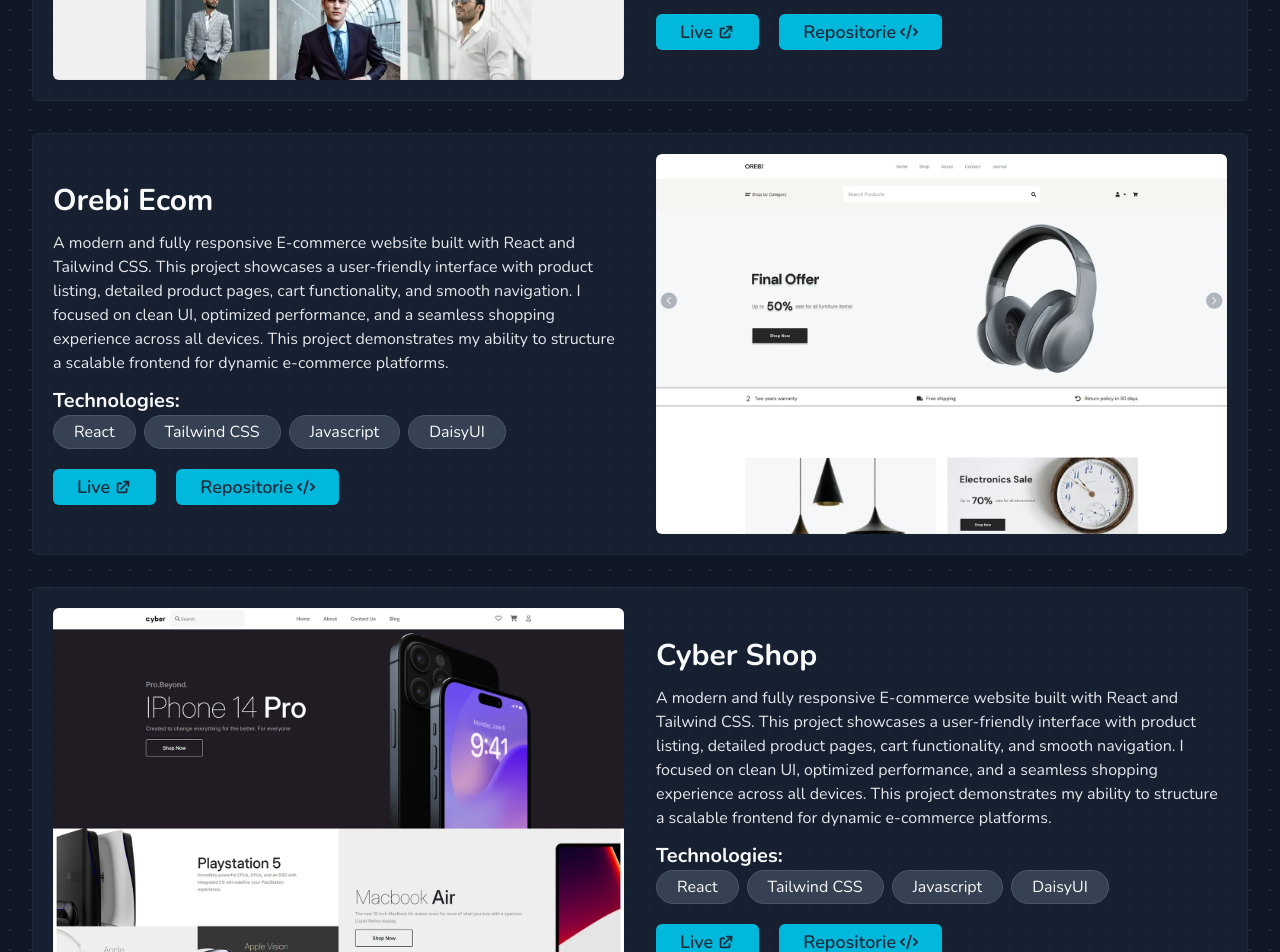
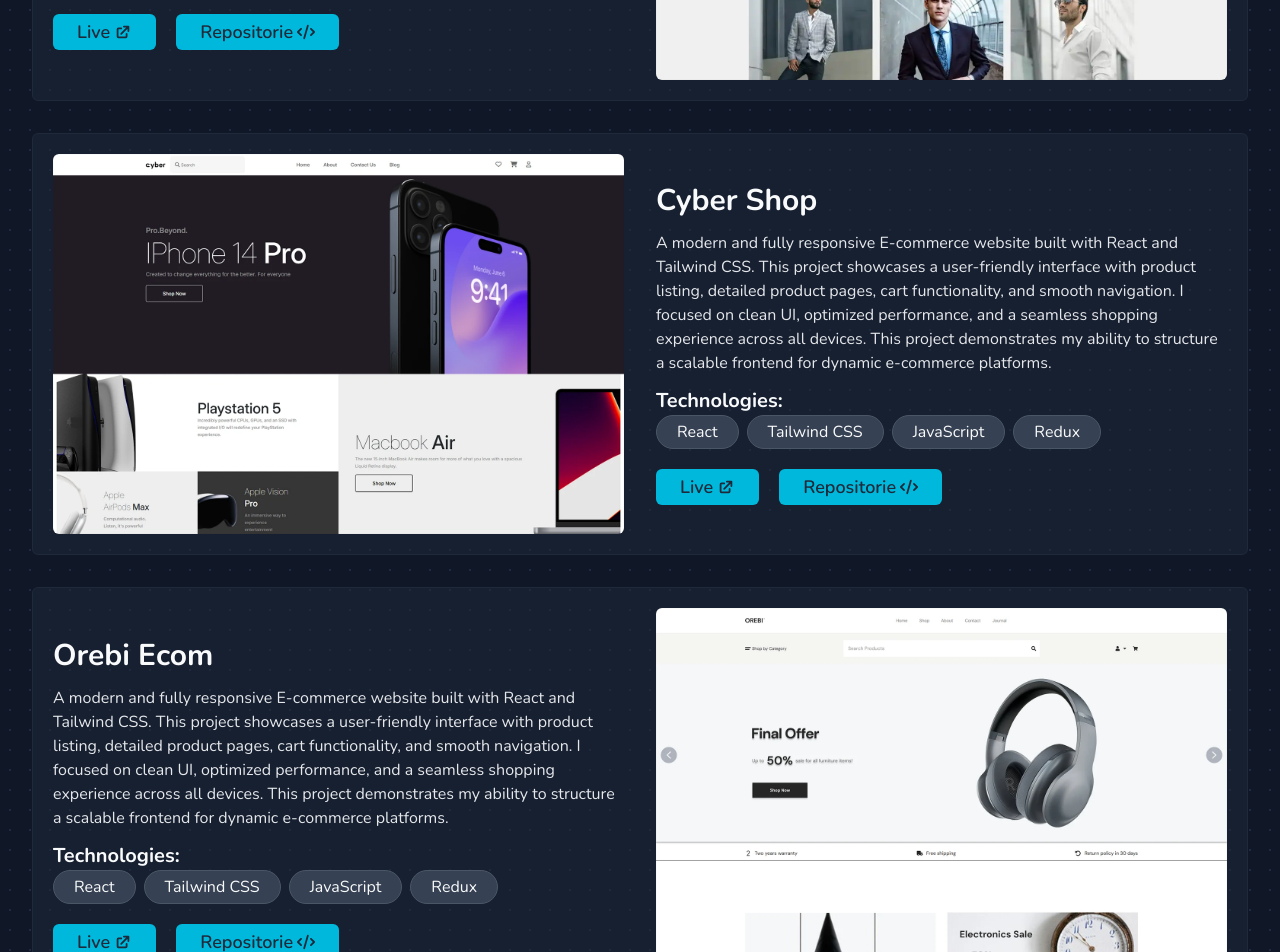
Before and after one commit to LitanMolla/portfolio-react, a React (Vite) app: page / in a window 1280 px wide. Shown: the part 2580-3532 px from the top of the page. Built offline with nearby package versions, Linux system fonts and the light colour scheme.

Commit message:
project card add

```diff
--- a/src/components/Portfolio.jsx
+++ b/src/components/Portfolio.jsx
@@ -4,6 +4,7 @@
 import { HiExternalLink } from "react-icons/hi";
 import { FaCode } from "react-icons/fa6";
 import { FaFolderOpen } from "react-icons/fa";
+import { Link } from "react-router-dom";
 
 const Portfolio = () => {
   return (
@@ -23,81 +24,37 @@
           </div>
           {/* <h1 className='text-4xl font-bold text-cyan-500 text-center mb-12'>Portfolio</h1> */}
           <div className="space-y-8">
+            {/*  */}
+            <ProjectCard
+              heading={'Hexa Shop'}
+              details={'A modern and fully responsive E-commerce website built with React and Tailwind CSS. This project showcases a user-friendly interface with product listing, detailed product pages, cart functionality, and smooth navigation. I focused on clean UI, optimized performance, and a seamless shopping experience across all devices. This project demonstrates my ability to structure a scalable frontend for dynamic e-commerce platforms.'}
+              image={project1}
+              repositorie={'/'}
+              live={'/'}
+              technologies={['React','Tailwind CSS','JavaScript','Redux']}
+              className="lg:flex-row-reverse"
+              />
             {/* Project Item 1*/}
-            <div className="flex lg:flex-row flex-col justify-between gap-8 items-center bg-gray-800/50 p-5 rounded-md border border-gray-800 duration-300 hover:shadow-lg hover:shadow-gray-700   max-w-120 md:max-w-150 lg:max-w-full mx-auto">
-              <div className="lg:w-1/2">
-                <div className="overflow-hidden rounded-md">
-                  <img src={project1} alt="Project IMG" className="w-full duration-300 hover:scale-105 " />
-                </div>
-              </div>
-              <div className="lg:w-1/2 space-y-3">
-                <h3 className="text-3xl font-bold text-gray-50">Hexa Shop</h3>
-                <p className="text-base text-gray-200">A modern and fully responsive E-commerce website built with React and Tailwind CSS. This project showcases a user-friendly interface with product listing, detailed product pages, cart functionality, and smooth navigation. I focused on clean UI, optimized performance, and a seamless shopping experience across all devices. This project demonstrates my ability to structure a scalable frontend for dynamic e-commerce platforms.</p>
-                <div className="">
-                  <h4 className="text-xl font-bold text-gray-50">Technologies:</h4>
-                  <div className="flex gap-2 flex-wrap">
-                    <p className="text-base px-5 py-1 bg-gray-700 text-gray-50 rounded-full border border-gray-600 duration-300 hover:scale-105">React</p>
-                    <p className="text-base px-5 py-1 bg-gray-700 text-gray-50 rounded-full border border-gray-600 duration-300 hover:scale-105">Tailwind CSS</p>
-                    <p className="text-base px-5 py-1 bg-gray-700 text-gray-50 rounded-full border border-gray-600 duration-300 hover:scale-105">Javascript</p>
-                    <p className="text-base px-5 py-1 bg-gray-700 text-gray-50 rounded-full border border-gray-600 duration-300 hover:scale-105">DaisyUI</p>
-                  </div>
-                </div>
-                <div className="flex mt-5 gap-5">
-                  <button className="text-gray-800 font-semibold text-lg cursor-pointer bg-cyan-500 px-6 py-1 rounded-md duration-300 hover:bg-cyan-600 flex items-center gap-1">Live <HiExternalLink /></button>
-                  <button className="text-gray-800 font-semibold text-lg cursor-pointer bg-cyan-500 px-6 py-1 rounded-md duration-300 hover:bg-cyan-600 flex items-center gap-1">Repositorie <FaCode /></button>
-                </div>
-              </div>
-            </div>
+              <ProjectCard
+              heading={'Cyber Shop'}
+              details={'A modern and fully responsive E-commerce website built with React and Tailwind CSS. This project showcases a user-friendly interface with product listing, detailed product pages, cart functionality, and smooth navigation. I focused on clean UI, optimized performance, and a seamless shopping experience across all devices. This project demonstrates my ability to structure a scalable frontend for dynamic e-commerce platforms.'}
+              image={project3}
+              repositorie={'/'}
+              live={'/'}
+              technologies={['React','Tailwind CSS','JavaScript','Redux']}
+              />
             {/* Project Item 2*/}
-            <div className="flex lg:flex-row-reverse flex-col justify-between gap-8 items-center bg-gray-800/50 p-5 rounded-md border border-gray-800 duration-300 hover:shadow-lg hover:shadow-gray-700   max-w-120 md:max-w-150 lg:max-w-full mx-auto">
-              <div className="lg:w-1/2">
-                <div className="overflow-hidden rounded-md">
-                  <img src={project2} alt="Project IMG" className="w-full duration-300 hover:scale-105 " />
-                </div>
-              </div>
-              <div className="lg:w-1/2 space-y-3">
-                <h3 className="text-3xl font-bold text-gray-50">Orebi Ecom</h3>
-                <p className="text-base text-gray-200">A modern and fully responsive E-commerce website built with React and Tailwind CSS. This project showcases a user-friendly interface with product listing, detailed product pages, cart functionality, and smooth navigation. I focused on clean UI, optimized performance, and a seamless shopping experience across all devices. This project demonstrates my ability to structure a scalable frontend for dynamic e-commerce platforms.</p>
-                <div className="">
-                  <h4 className="text-xl font-bold text-gray-50">Technologies:</h4>
-                  <div className="flex gap-2 flex-wrap">
-                    <p className="text-base px-5 py-1 bg-gray-700 text-gray-50 rounded-full border border-gray-600 duration-300 hover:scale-105">React</p>
-                    <p className="text-base px-5 py-1 bg-gray-700 text-gray-50 rounded-full border border-gray-600 duration-300 hover:scale-105">Tailwind CSS</p>
-                    <p className="text-base px-5 py-1 bg-gray-700 text-gray-50 rounded-full border border-gray-600 duration-300 hover:scale-105">Javascript</p>
-                    <p className="text-base px-5 py-1 bg-gray-700 text-gray-50 rounded-full border border-gray-600 duration-300 hover:scale-105">DaisyUI</p>
-                  </div>
-                </div>
-                <div className="flex mt-5 gap-5">
-                  <button className="text-gray-800 font-semibold text-lg cursor-pointer bg-cyan-500 px-6 py-1 rounded-md duration-300 hover:bg-cyan-600 flex items-center gap-1">Live <HiExternalLink /></button>
-                  <button className="text-gray-800 font-semibold text-lg cursor-pointer bg-cyan-500 px-6 py-1 rounded-md duration-300 hover:bg-cyan-600 flex items-center gap-1">Repositorie <FaCode /></button>
-                </div>
-              </div>
-            </div>
+            <ProjectCard
+              heading={'Orebi Ecom'}
+              details={'A modern and fully responsive E-commerce website built with React and Tailwind CSS. This project showcases a user-friendly interface with product listing, detailed product pages, cart functionality, and smooth navigation. I focused on clean UI, optimized performance, and a seamless shopping experience across all devices. This project demonstrates my ability to structure a scalable frontend for dynamic e-commerce platforms.'}
+              image={project2}
+              repositorie={'/'}
+              live={'/'}
+              technologies={['React','Tailwind CSS','JavaScript','Redux']}
+              className="lg:flex-row-reverse"
+              />
             {/* Project Item 3*/}
-            <div className="flex lg:flex-row flex-col justify-between gap-8 items-center bg-gray-800/50 p-5 rounded-md border border-gray-800 duration-300 hover:shadow-lg hover:shadow-gray-700   max-w-120 md:max-w-150 lg:max-w-full mx-auto">
-              <div className="lg:w-1/2">
-                <div className="overflow-hidden rounded-md">
-                  <img src={project3} alt="Project IMG" className="w-full duration-300 hover:scale-105 " />
-                </div>
-              </div>
-              <div className="lg:w-1/2 space-y-3">
-                <h3 className="text-3xl font-bold text-gray-50">Cyber Shop</h3>
-                <p className="text-base text-gray-200">A modern and fully responsive E-commerce website built with React and Tailwind CSS. This project showcases a user-friendly interface with product listing, detailed product pages, cart functionality, and smooth navigation. I focused on clean UI, optimized performance, and a seamless shopping experience across all devices. This project demonstrates my ability to structure a scalable frontend for dynamic e-commerce platforms.</p>
-                <div className="">
-                  <h4 className="text-xl font-bold text-gray-50">Technologies:</h4>
-                  <div className="flex gap-2 flex-wrap">
-                    <p className="text-base px-5 py-1 bg-gray-700 text-gray-50 rounded-full border border-gray-600 duration-300 hover:scale-105">React</p>
-                    <p className="text-base px-5 py-1 bg-gray-700 text-gray-50 rounded-full border border-gray-600 duration-300 hover:scale-105">Tailwind CSS</p>
-                    <p className="text-base px-5 py-1 bg-gray-700 text-gray-50 rounded-full border border-gray-600 duration-300 hover:scale-105">Javascript</p>
-                    <p className="text-base px-5 py-1 bg-gray-700 text-gray-50 rounded-full border border-gray-600 duration-300 hover:scale-105">DaisyUI</p>
-                  </div>
-                </div>
-                <div className="flex mt-5 gap-5">
-                  <button className="text-gray-800 font-semibold text-lg cursor-pointer bg-cyan-500 px-6 py-1 rounded-md duration-300 hover:bg-cyan-600 flex items-center gap-1">Live <HiExternalLink /></button>
-                  <button className="text-gray-800 font-semibold text-lg cursor-pointer bg-cyan-500 px-6 py-1 rounded-md duration-300 hover:bg-cyan-600 flex items-center gap-1">Repositorie <FaCode /></button>
-                </div>
-              </div>
-            </div>
+
           </div>
         </div>
       </section>
@@ -107,3 +64,35 @@
 }
 
 export default Portfolio
+
+const ProjectCard = ({className = 'lg:flex-row',heading,details,image,repositorie,live,technologies}) => {
+  return (
+    <>
+      <div className={`flex flex-col justify-between gap-8 items-center bg-gray-800/50 p-5 rounded-md border border-gray-800 duration-300 hover:shadow-lg hover:shadow-gray-700   max-w-120 md:max-w-150 lg:max-w-full mx-auto ${className}`}>
+        <div className="lg:w-1/2">
+          <div className="overflow-hidden rounded-md">
+            <img src={image} alt="Project IMG" className="w-full duration-300 hover:scale-105 " />
+          </div>
+        </div>
+        <div className="lg:w-1/2 space-y-3">
+          <h3 className="text-3xl font-bold text-gray-50"> {heading} </h3>
+          <p className="text-base text-gray-200">{details}</p>
+          <div className="">
+            <h4 className="text-xl font-bold text-gray-50">Technologies:</h4>
+            <div className="flex gap-2 flex-wrap">
+              {
+                technologies.map((item,index)=>(
+                  <p key={index} className="text-base px-5 py-1 bg-gray-700 text-gray-50 rounded-full border border-gray-600 duration-300 hover:scale-105">{item}</p>
+                ))
+              }
+            </div>
+          </div>
+          <div className="flex mt-5 gap-5">
+            <Link to={live}><button className="text-gray-800 font-semibold text-lg cursor-pointer bg-cyan-500 px-6 py-1 rounded-md duration-300 hover:bg-cyan-600 flex items-center gap-1">Live <HiExternalLink /></button></Link>
+            <Link to={repositorie}><button className="text-gray-800 font-semibold text-lg cursor-pointer bg-cyan-500 px-6 py-1 rounded-md duration-300 hover:bg-cyan-600 flex items-center gap-1">Repositorie <FaCode /></button></Link>
+          </div>
+        </div>
+      </div>
+    </>
+  )
+}
```
